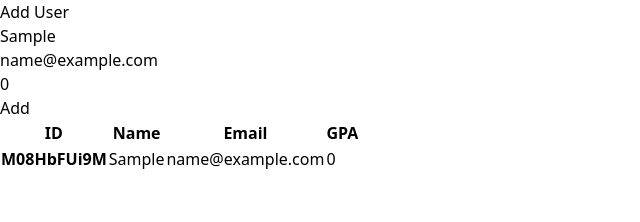
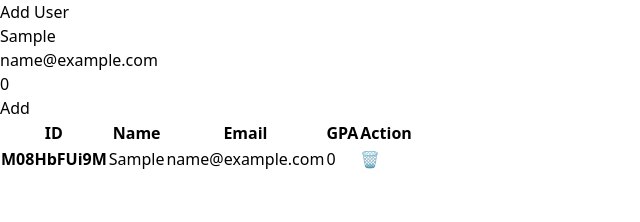
Before and after one commit to ib0222/user-add-react, a React (Vite) app: page / in a window 1280 px wide. Both pictures are taken after typing "Sample", "name@example.com" into the empty fields and a click on the button "Add". Shown: the top 222 px of the page, without its empty margins (0-640 px from the left). Built offline with nearby package versions, Linux system fonts and the light colour scheme.

Commit message:
final commit

```diff
--- a/src/App.tsx
+++ b/src/App.tsx
@@ -9,7 +9,7 @@ function App() {
   return (
     <div className="flex justify-center mt-10 items-center flex-col">
       <Input setStudents={setStudents} />
-      <Table students={students} />
+      <Table setStudents={setStudents} students={students} />
     </div>
   )
 }
--- a/src/components/Table/index.tsx
+++ b/src/components/Table/index.tsx
@@ -1,10 +1,20 @@
-import { Student } from "../../lib"
+import { Student } from "../../lib";
 
 interface TableProps {
-  students: Student[]
+  students: Student[];
+  setStudents: React.Dispatch<React.SetStateAction<Student[]>>
 }
 
-function Table({ students }: TableProps) {
+function Table({ students,setStudents }: TableProps) {
+
+  function deleteStudent(id){
+    const filteredStudents = students.filter((student) => (
+      student.id !== id
+
+    ))
+    setStudents(filteredStudents)
+  }
+
   return (
     <>
       <div className="relative overflow-x-auto mt-5 rounded-md">
@@ -23,11 +33,14 @@ function Table({ students }: TableProps) {
               <th scope="col" className="px-6 py-3">
                 GPA
               </th>
+              <th scope="col" className="px-6 py-3 ">
+                Action
+              </th>
             </tr>
           </thead>
           <tbody>
             {students.map((student) => (
-              <tr className="bg-white border-b dark:bg-gray-800 dark:border-gray-700">
+              <tr className="bg-white border-b dark:bg-gray-800 dark:border-gray-700" key={student.id}>
                 <th
                   scope="row"
                   className="px-6 py-4 font-medium text-gray-900 whitespace-nowrap dark:text-white"
@@ -37,13 +50,16 @@ function Table({ students }: TableProps) {
                 <td className="px-6 py-4">{student.name}</td>
                 <td className="px-6 py-4">{student.email}</td>
                 <td className="px-6 py-4">{student.gpa}</td>
+                <td className="text-center">
+                  <button className="text-xl" onClick={() => deleteStudent(student.id)}>🗑️</button>
+                </td>
               </tr>
             ))}
           </tbody>
         </table>
       </div>
     </>
-  )
+  );
 }
 
-export default Table
+export default Table;
```
